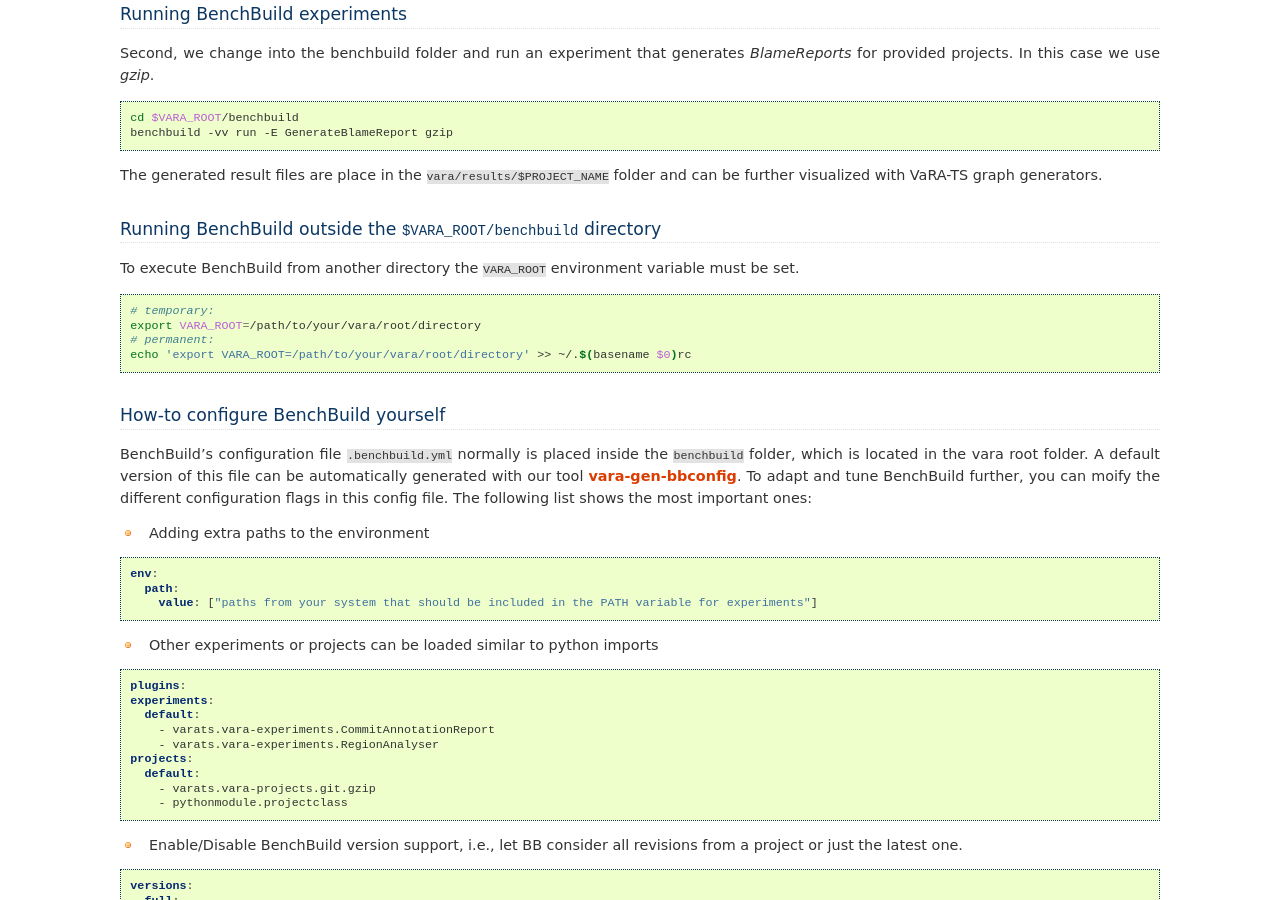
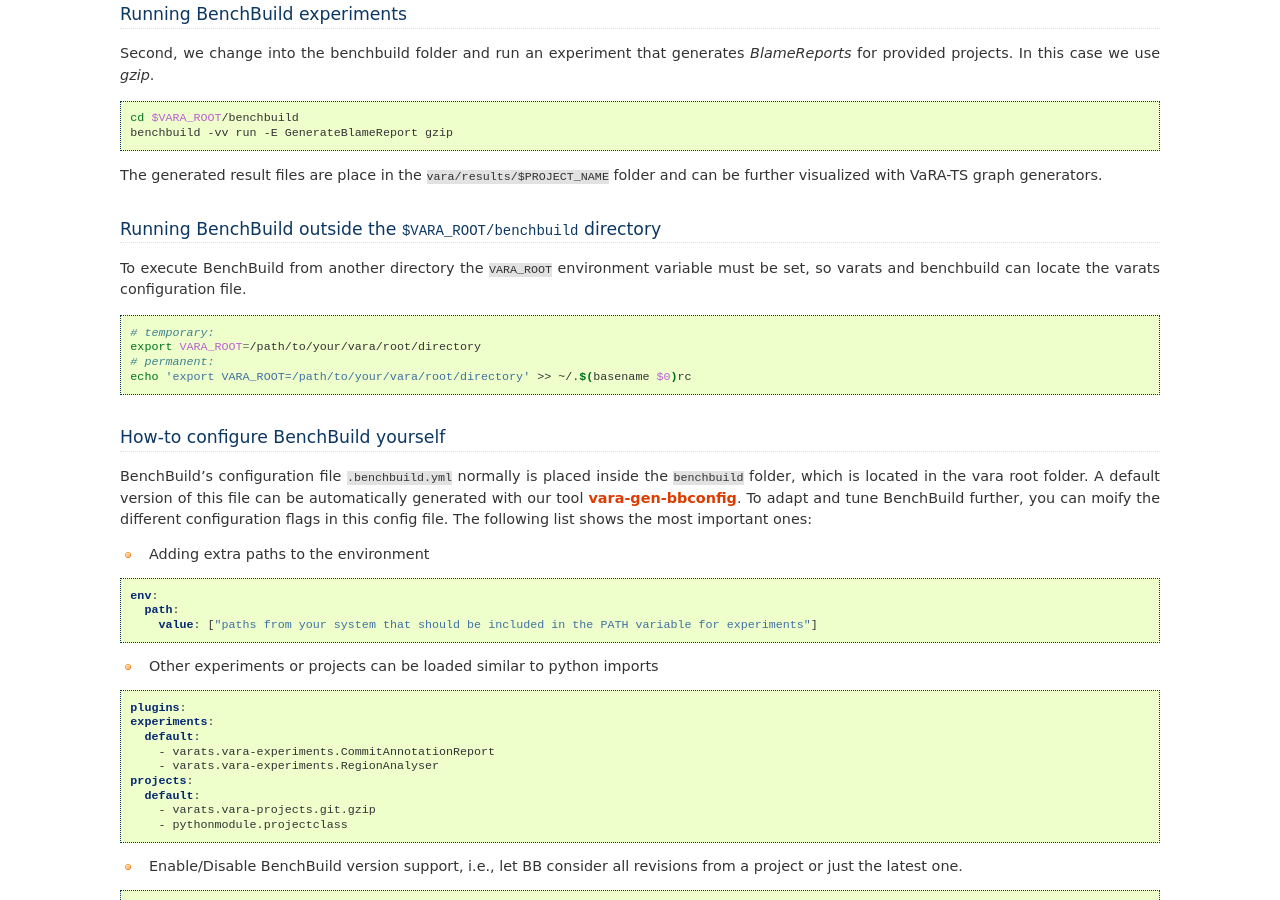
Before and after one commit to se-sic/VaRA-Tool-Suite, a Sphinx documentation site: the page built from docs/source/vara-ts/benchbuild.rst, in a window 1280 px wide and 900 px high, scrolled down 393 px. Built offline with Sphinx 7.4.7, drawn with Linux system fonts in a browser that asks for light colours; the version number could not be read and is left out.

Commit message:
Update docs/source/vara-ts/benchbuild.rst
Co-authored-by: Florian Sattler <vuld3r@gmail.com>

```diff
--- a/docs/source/vara-ts/benchbuild.rst
+++ b/docs/source/vara-ts/benchbuild.rst
@@ -25,7 +25,7 @@ The generated result files are place in the ``vara/results/$PROJECT_NAME`` folde
 
 Running BenchBuild outside the ``$VARA_ROOT/benchbuild`` directory
 ------------------------------------
-To execute BenchBuild from another directory the ``VARA_ROOT`` environment variable must be set.
+To execute BenchBuild from another directory the ``VARA_ROOT`` environment variable must be set, so varats and benchbuild can locate the varats configuration file.
 
 .. code-block:: bash
 
```
